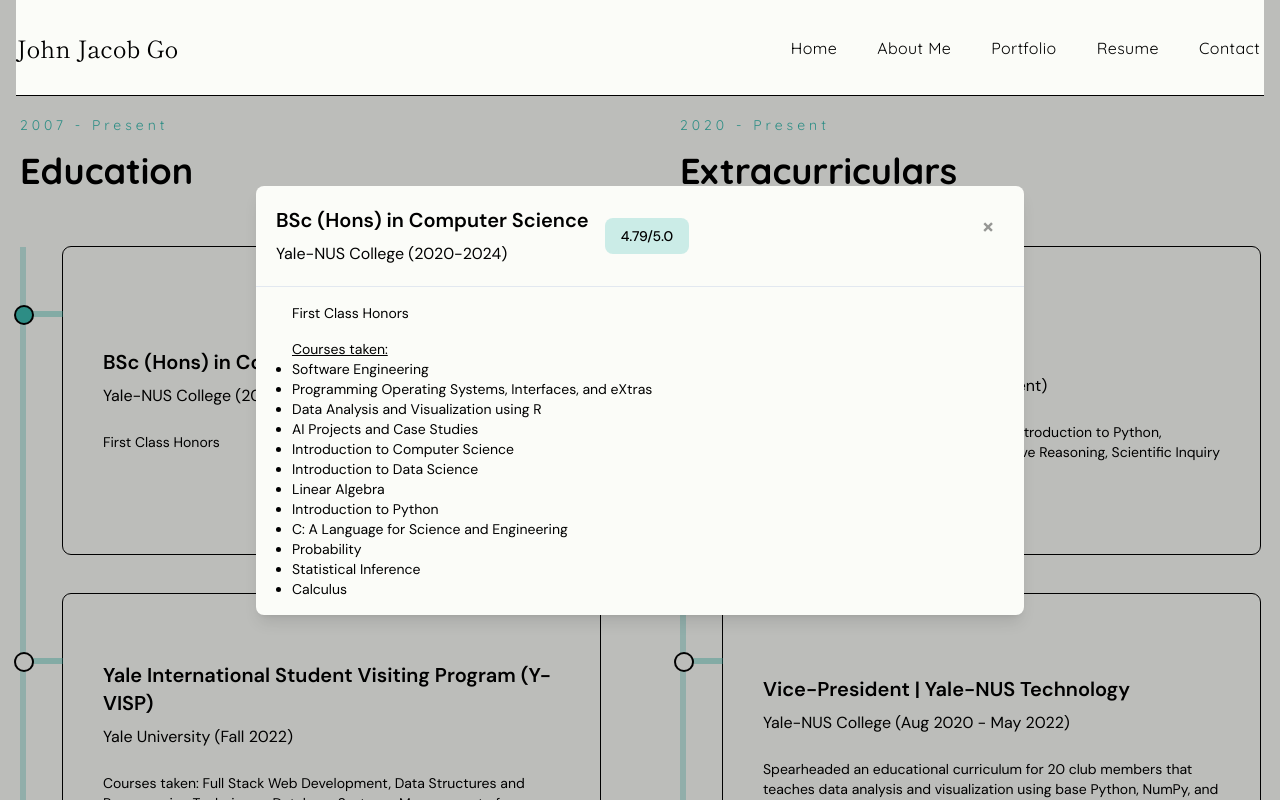
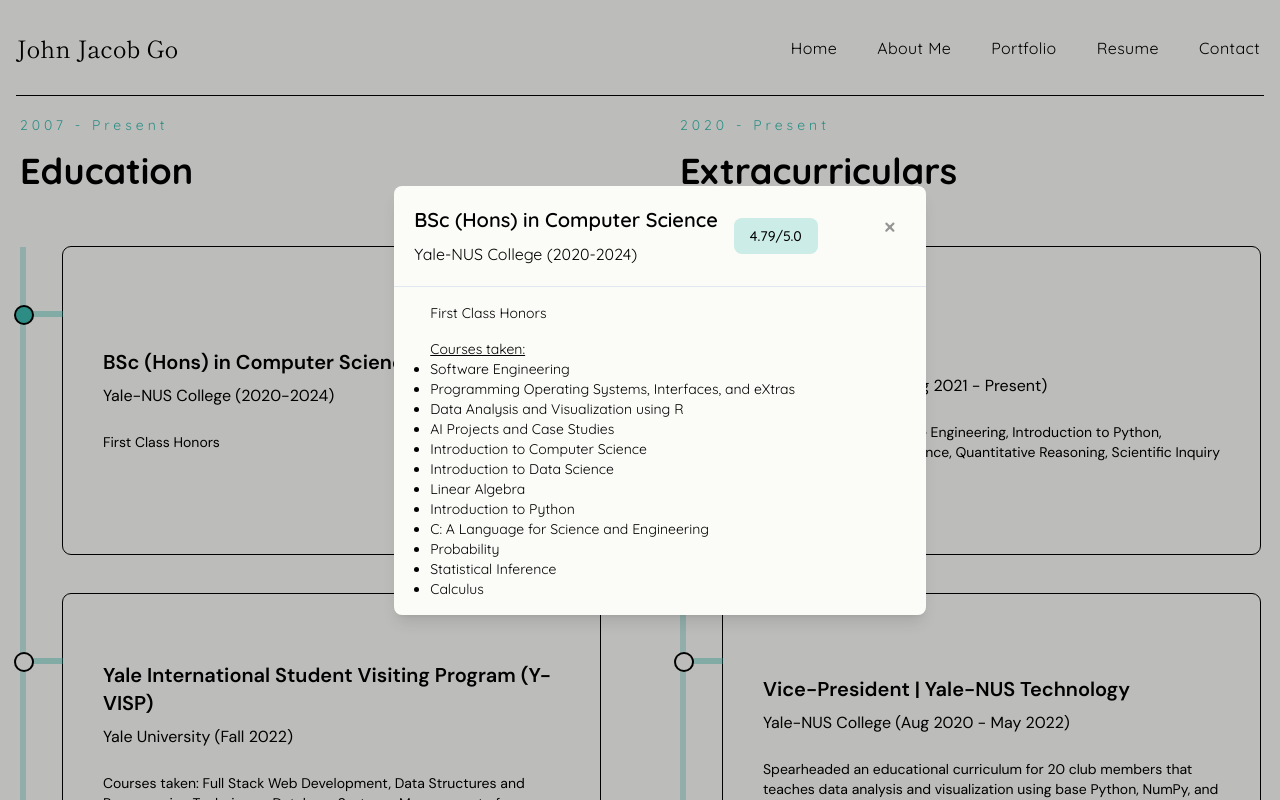
Before and after one commit to gojohnjacob/Portfolio-Website, a React (Create React App) app: page / in a window 1280 px wide. Both pictures are taken after a click on the element 331 px from the left and 3806 px from the top of the page. Shown: the part 3406-4206 px from the top of the page. Built offline with nearby package versions, Linux system fonts and the light colour scheme.

Commit message:
updated skills and fixed modal bug

```diff
--- a/src/components/resume/ResumeCard.jsx
+++ b/src/components/resume/ResumeCard.jsx
@@ -35,9 +35,15 @@
             {(showModal && hasModal)? (
         <>
         <div
-            className="justify-center items-center font-bodyFont flex overflow-x-hidden overflow-y-auto fixed inset-0 z-50 outline-none focus:outline-none"
+  className="fixed inset-0 z-50 flex items-center justify-center"
+  onClick={() => setShowModal(false)}
 >
-            <div className="relative h-auto w-2/3 my-6 mx-5 max-w-3xl">
+  <div className="opacity-25 fixed inset-0 bg-black"></div>
+  <div
+    className="z-[60]"
+    onClick={(e) => e.stopPropagation()}
+  >
+    <div className="relative h-auto w-full my-6 mx-5 max-w-3xl">
       <div className="border-0 rounded-lg shadow-lg relative flex flex-col w-full bg-bodyColor outline-none focus:outline-none">
         <div className="flex items-start justify-between p-5 border-b border-solid border-slate-200 rounded-t gap-4">
           <div className="flex flex-col lgl:flex-row justify-between gap-4 lgl:items-center">
@@ -68,14 +74,15 @@
         </div>
         <div className="relative px-8 py-4 ml-1 flex-auto">
           <ul className="list-none mb-4 text-sm md:text-md font-normal text-black">
-                    {longDesc.map(item => (
-                            <li className="mb-3">{item}</li>
+            {longDesc.map(desc => (
+              <li className="mb-3" key={desc}>{desc}</li>
             ))}
           </ul>
           {coursesTaken &&
-                  <ul className="text-sm md:text-md list-disc"> <p className="underline">Courses taken:</p>
+            <ul className="text-sm md:text-md list-disc">
+              <p className="underline">Courses taken:</p>
               {coursesTaken.map(item => (
-                        <li>{item}</li>
+                <li key={item}>{item}</li>
               ))}
             </ul>
           }
@@ -83,7 +90,8 @@
       </div>
     </div>
   </div>
-          <div className="opacity-25 fixed inset-0 z-40 bg-black"></div>
+</div>
+
         </>
       ) : null}
         </div>
--- a/src/components/resume/Skills.jsx
+++ b/src/components/resume/Skills.jsx
@@ -15,9 +15,9 @@
                 </p>
                 <h2 className="text-3xl md:text-4xl font-bold">Languages and Frameworks</h2>
             </div>
-            <div className="w-full h-auto py-5 flex flex-col gap-6 outline outline-1 bg-transparent bg-opacity-25 text-black text-xl inline-flex justify-center rounded-md ">
+            <div className="w-full h-auto py-5 flex flex-col gap-6 outline outline-1 bg-transparent bg-opacity-25 text-black text-xl justify-center rounded-md ">
                 {skillsLeftData.map((item) => (
-                    <SkillCard skillName={item.name} rating={item.rating} />
+                    <SkillCard key={item.name} skillName={item.name} rating={item.rating} />
                 ))}
             </div>
         </div>
@@ -29,9 +29,9 @@
                 </p>
                 <h2 className="text-3xl md:text-4xl font-bold">Tools and Utilities</h2>
             </div>
-            <div className="w-full h-auto py-5 flex flex-col gap-6 outline outline-1 bg-transparent bg-opacity-25 text-black text-xl inline-flex justify-center rounded-md ">
+            <div className="w-full h-auto py-5 flex flex-col gap-6 outline outline-1 bg-transparent bg-opacity-25 text-black text-xl justify-center rounded-md ">
                 {skillsRightData.map((item) => (
-                    <SkillCard skillName={item.name} rating={item.rating} />
+                    <SkillCard key={item.name} skillName={item.name} rating={item.rating} />
                 ))}
             </div>
         </div>
--- a/src/constants/skillsData.js
+++ b/src/constants/skillsData.js
@@ -52,7 +52,7 @@
     {
         id: 11,
         name: "TypeScript",
-        rating: 3,
+        rating: 4,
     },
     {
         id: 12,
@@ -141,7 +141,7 @@
     {
         id: 13,
         name: "Firebase",
-        rating: 2,
+        rating: 4,
     },
     {
         id: 14,
```
Lines whose indentation alone changed are shown as unchanged.
